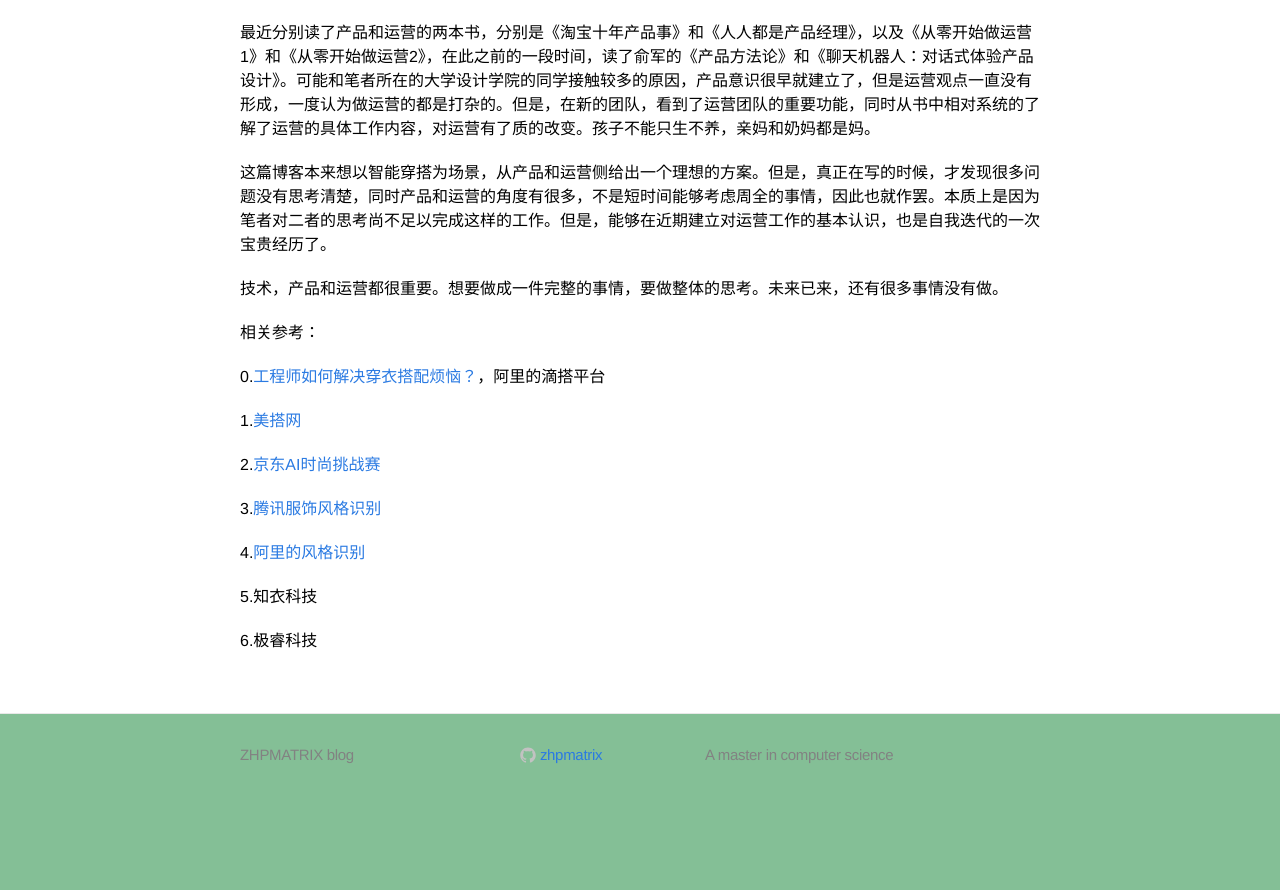
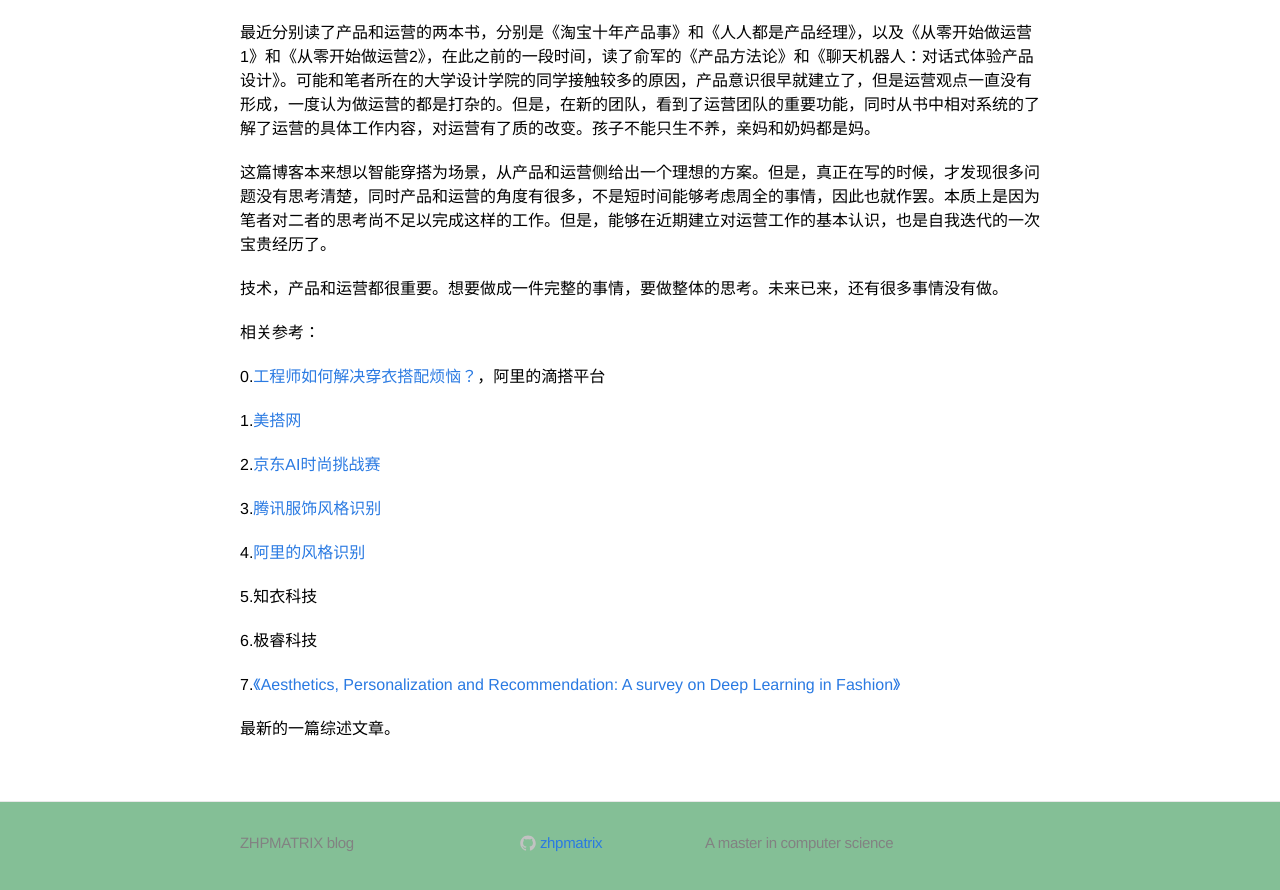
Before and after one commit to zhpmatrix/zhpmatrix.github.io, a Jekyll site: the page built from _posts/2020-11-01-smart-outfit.md, in a window 1280 px wide and 900 px high, scrolled down 5303 px. Shown: the top 890 px of the window. Built offline with Jekyll 4.4.1, drawn with Linux system fonts in a browser that asks for light colours; comment, search, counter and statistics services are not loaded; before the commit the page ends 6115 px from its top, so only the background shows below that.

Commit message:
update blog

```diff
--- a/_posts/2020-11-01-smart-outfit.md
+++ b/_posts/2020-11-01-smart-outfit.md
@@ -123,3 +123,8 @@ Graph结构是一种通用的数据组织方式，适用于图片和文本，在
 5.知衣科技
 
 6.极睿科技
+
+7.[《Aesthetics, Personalization and Recommendation: A survey
+on Deep Learning in Fashion》](https://arxiv.org/pdf/2101.08301.pdf)
+
+最新的一篇综述文章。
```
